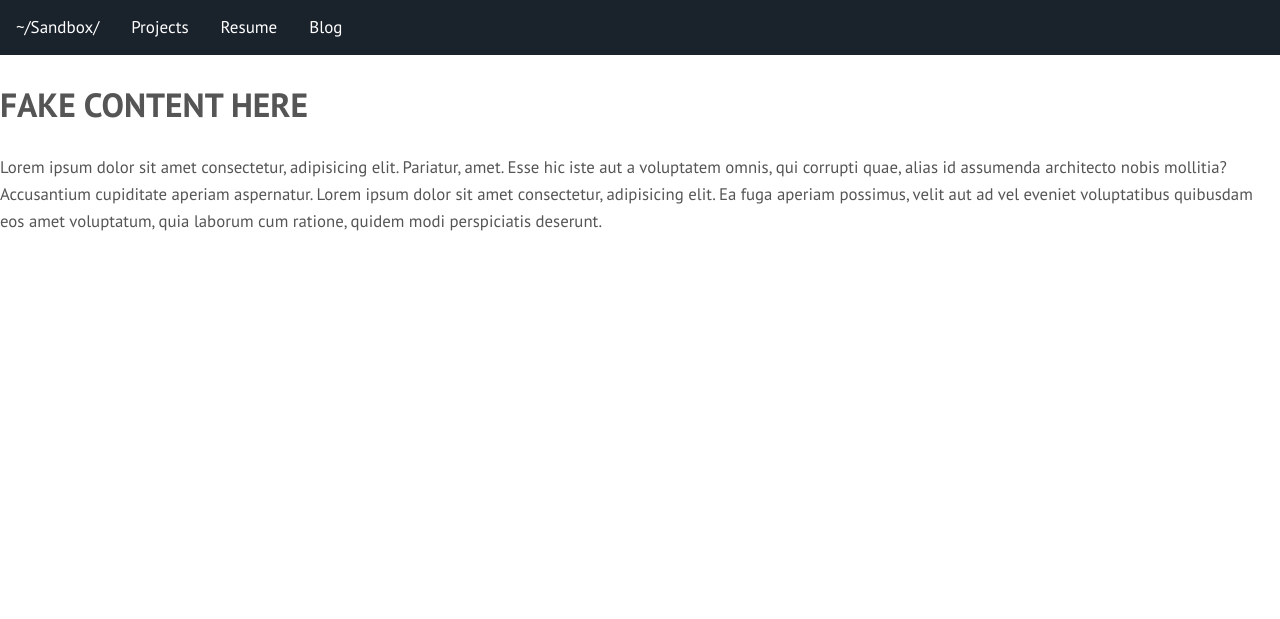
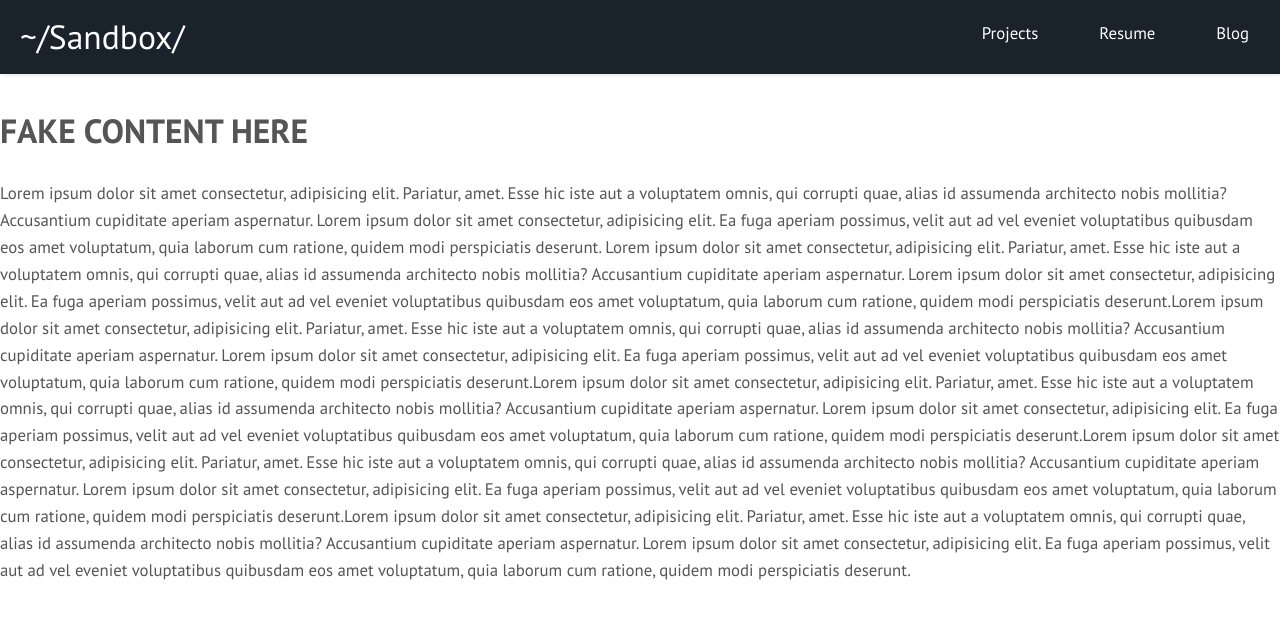
Before and after one commit to rafaelwi/rafaelwi.github.io, a Jekyll site: the page built from sandbox.html, in a window 1280 px wide. Shown: the top 619 px of the page. Built offline with Jekyll 4.4.1, drawn with Linux system fonts in a browser that asks for light colours; nearby versions of some CDN libraries.

Commit message:
Responsive navbar done!

```diff
--- a/_layouts/sandbox.html
+++ b/_layouts/sandbox.html
@@ -47,58 +47,69 @@
   </head>
 
   <body>
-    <!-- HEADER -->
+    <!-- BEGIN HEADER -->
+    <header class="navbar">
+      <a href="/" class="logo earl">~/Sandbox/</a>
+      <input class="menu-btn" type="checkbox" id="menu-btn"/>
+      <label class="menu-icon" for="menu-btn">
+        <span class="navicon"></span>
+      </label>
+      <ul class="menu">
+        <li><a class="earl" href="/projects">Projects</a></li>
+        <li><a class="earl" href="/resume.pdf" target="_blank">Resume</a></li>
+        <li><a class="earl" href="/blog">Blog</a></li>
+      </ul>
+    </header>
+    <!-- END HEADER -->
 
-    <!-- Refer to https://www.w3schools.com/howto/tryit.asp?filename=tryhow_js_topnav -->
-    <div class="topnav" id="nav">
-      <a href="/">~/Sandbox/</a>
-      <a href="/projects">Projects</a>
-      <a href="/resume.pdf" target="_blank">Resume</a>
-      <a href="/blog">Blog</a>
-      <a href="javascript:void(0);" class="icon" onclick="showNav()">
-        <i class= "fa fa-bars"></i>
-      </a>
-    </div>
-
+    <h1>FAKE CONTENT HERE</h1>
+    <p>Lorem ipsum dolor sit amet consectetur, adipisicing elit. Pariatur,
+        amet. Esse hic iste aut a voluptatem omnis, qui corrupti quae, alias
+        id assumenda architecto nobis mollitia? Accusantium cupiditate
+        aperiam aspernatur. Lorem ipsum dolor sit amet consectetur,
+        adipisicing elit. Ea fuga aperiam possimus, velit aut ad vel eveniet
+        voluptatibus quibusdam eos amet voluptatum, quia laborum cum ratione,
+        quidem modi perspiciatis deserunt.
+        Lorem ipsum dolor sit amet consectetur, adipisicing elit. Pariatur,
+        amet. Esse hic iste aut a voluptatem omnis, qui corrupti quae, alias
+        id assumenda architecto nobis mollitia? Accusantium cupiditate
+        aperiam aspernatur. Lorem ipsum dolor sit amet consectetur,
+        adipisicing elit. Ea fuga aperiam possimus, velit aut ad vel eveniet
+        voluptatibus quibusdam eos amet voluptatum, quia laborum cum ratione,
+        quidem modi perspiciatis deserunt.Lorem ipsum dolor sit amet consectetur, adipisicing elit. Pariatur,
+        amet. Esse hic iste aut a voluptatem omnis, qui corrupti quae, alias
+        id assumenda architecto nobis mollitia? Accusantium cupiditate
+        aperiam aspernatur. Lorem ipsum dolor sit amet consectetur,
+        adipisicing elit. Ea fuga aperiam possimus, velit aut ad vel eveniet
+        voluptatibus quibusdam eos amet voluptatum, quia laborum cum ratione,
+        quidem modi perspiciatis deserunt.Lorem ipsum dolor sit amet consectetur, adipisicing elit. Pariatur,
+        amet. Esse hic iste aut a voluptatem omnis, qui corrupti quae, alias
+        id assumenda architecto nobis mollitia? Accusantium cupiditate
+        aperiam aspernatur. Lorem ipsum dolor sit amet consectetur,
+        adipisicing elit. Ea fuga aperiam possimus, velit aut ad vel eveniet
+        voluptatibus quibusdam eos amet voluptatum, quia laborum cum ratione,
+        quidem modi perspiciatis deserunt.Lorem ipsum dolor sit amet consectetur, adipisicing elit. Pariatur,
+        amet. Esse hic iste aut a voluptatem omnis, qui corrupti quae, alias
+        id assumenda architecto nobis mollitia? Accusantium cupiditate
+        aperiam aspernatur. Lorem ipsum dolor sit amet consectetur,
+        adipisicing elit. Ea fuga aperiam possimus, velit aut ad vel eveniet
+        voluptatibus quibusdam eos amet voluptatum, quia laborum cum ratione,
+        quidem modi perspiciatis deserunt.Lorem ipsum dolor sit amet consectetur, adipisicing elit. Pariatur,
+        amet. Esse hic iste aut a voluptatem omnis, qui corrupti quae, alias
+        id assumenda architecto nobis mollitia? Accusantium cupiditate
+        aperiam aspernatur. Lorem ipsum dolor sit amet consectetur,
+        adipisicing elit. Ea fuga aperiam possimus, velit aut ad vel eveniet
+        voluptatibus quibusdam eos amet voluptatum, quia laborum cum ratione,
+        quidem modi perspiciatis deserunt.</p>
     <script>
-      function showNav() {
-        var x = document.getElementById("nav");
+      function myFunction() {
+        var x = document.getElementById("myTopnav");
         if (x.className === "topnav") {
-          x.className += " responsive";
+          x.className += ".responsive";
         } else {
           x.className = "topnav";
         }
       }
-    </script>
-
-<!--
-    <div class="project-header">
-        <a href="/"><h1 class="project-header-text">~/Sandbox/</h1></a>
-
-      <span>
-        <ul class="nav">
-          <li><a href="/projects">Projects</a></li>
-          <li><a href="/resume.pdf" target="_blank">Resume</a></li>
-          <li><a href="/blog">Blog</a></li>
-          <li><a href="javascript:void(0);" class="icon" onclick="showNav()">
-            <i class= "fa fa-bars"></i>
-          </a>
-          </li>
-        </ul>
-      </span>
-    </div>
-  -->
-
-
-      <!-- END HEADER -->
-
-      <h1>FAKE CONTENT HERE</h1>
-      <p>Lorem ipsum dolor sit amet consectetur, adipisicing elit. Pariatur,
-          amet. Esse hic iste aut a voluptatem omnis, qui corrupti quae, alias
-          id assumenda architecto nobis mollitia? Accusantium cupiditate
-          aperiam aspernatur. Lorem ipsum dolor sit amet consectetur,
-          adipisicing elit. Ea fuga aperiam possimus, velit aut ad vel eveniet
-          voluptatibus quibusdam eos amet voluptatum, quia laborum cum ratione,
-          quidem modi perspiciatis deserunt.</p>
+      </script>
   </body>
 </html>
--- a/assets/css/header.css
+++ b/assets/css/header.css
@@ -4,87 +4,131 @@
     margin: 0;
 }
 
-.topnav {
-    overflow: hidden;
-    background: #1a222c;
+/* header */
+.earl {
+    color: #fff;
+
 }
 
-.topnav a {
-    float: left;
-    display: block;
-    color: #fff;
-    text-align: center;
-    padding: 14px 16px;
-    text-decoration: none;
-    font-size: 17px;
+.navbar {
+    background-color: #1a222c;
+    box-shadow: 1px 1px 4px 0 rgba(0,0,0,.1);
+    width: 100%;
+    z-index: 3;
+    display: inline-block;
 }
 
-.topnav .icon {
+.navbar ul {
+    margin: 0;
+    padding: 0;
+    list-style: none;
+    overflow: hidden;
+    background-color: #1a222c;
+}
+
+.navbar li a {
+    display: block;
+    padding: 20px 20px;
+    border-right: 1px solid #1a222c;
+    text-decoration: none;
+}
+
+.navbar li a:hover, .navbar .menu-btn:hover {
+    background-color: #26303d;
+}
+
+.navbar .logo {
+    display: block;
+    float: left;
+    font-size: 2em;
+    padding: 10px 20px;
+    text-decoration: none;
+}
+
+/* menu */
+.navbar .menu {
+    clear: both;
+    max-height: 0;
+    transition: max-height .2s ease-out;
+}
+
+/* menu icon */
+.navbar .menu-icon {
+    cursor: pointer;
+    display: inline-block;
+    float: right;
+    padding: 28px 20px;
+    position: relative;
+    user-select: none;
+}
+
+.navbar .menu-icon .navicon {
+    background: #eee;
+    display: block;
+    height: 2px;
+    position: relative;
+    transition: background .2s ease-out;
+    width: 18px;
+}
+
+.navbar .menu-icon .navicon:before, .navbar .menu-icon .navicon:after {
+    background: #eee;
+    content: '';
+    display: block;
+    height: 100%;
+    position: absolute;
+    transition: all .2s ease-out;
+    width: 100%;
+}
+
+.navbar .menu-icon .navicon:before {
+    top: 5px;
+}
+
+.navbar .menu-icon .navicon:after {
+    top: -5px;
+}
+
+/* Hambagu -> X transformation */
+.navbar .menu-btn {
     display: none;
 }
 
-
-
-
-.project-header {
-    width: 100%;
-    border-width: 0;
-    background: #1a222c;
-    display: inline-block;
+.navbar .menu-btn:checked ~ .menu {
+    max-height: 240px;
 }
 
-.project-header-text {
-    color: #FFF;
-    font-size: 30px;
-    padding: 5px;
-    padding-left: 2%;
-    display: inline-block;
+.navbar .menu-btn:checked ~ .menu-icon .navicon {
+    background: transparent;
 }
 
-.nav {
-    list-style-type: none;
-    padding: 0;
-    padding-top: 5px;
-    padding-right: 2%;
-    float: right;
+.navbar .menu-btn:checked ~ .menu-icon .navicon:before {
+    transform: rotate(-45deg);
 }
 
-.nav li {
-    display: inline-block;
-    font-size: 20px;
-    padding: 5px;
+.navbar .menu-btn:checked ~ .menu-icon .navicon:after {
+    transform: rotate(45deg);
 }
 
-.nav a {
-    color: #FFF;
-    text-decoration: none;
-}
-
-@media only screen and (max-width: 550px) {
-    .topnav a:not(:first-child) {
-        display: none;
-    }
-
-    .topnav a.icon {
-        float: right;
-        display: block;
-    }
-}
-
-@media only screen and (min-width: 550px) {
-    .topnav.responsive {
-        position: relative;
-    }
-
-    .topnav.responsive .icon {
-        position: absolute;
-        right: 0;
+.navbar .menu-btn:checked ~ .menu-icon:not(.steps) .navicon:before,
+.navbar .menu-btn:checked ~ .menu-icon:not(.steps) .navicon:after {
     top: 0;
 }
 
-    .topnav.responsive a {
-        float: none;
-        display: block;
-        text-align: left;
+/* 48em = 768px */
+@media (min-width: 48em) {
+    .navbar li {
+        float: left;
+    }
+    .navbar li a {
+        padding: 20px 30px;
+    }
+    .navbar .menu {
+        clear: none;
+        float: right;
+        max-height: none;
+    }
+    .navbar .menu-icon {
+        display: none;
     }
 }
```
Lines whose indentation alone changed are shown as unchanged.
